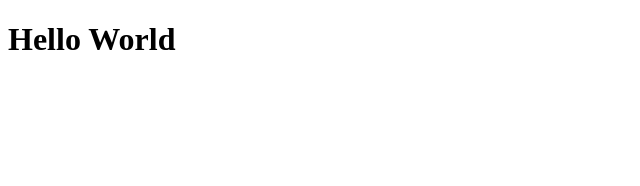
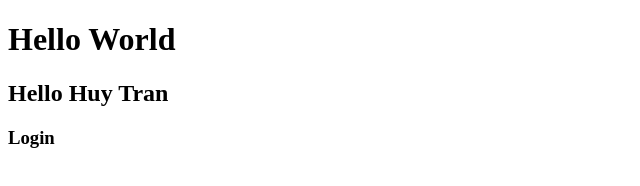
Before and after one commit to huytran56/pnv-huytran, a plain HTML site: page index.html in a window 1280 px wide. Shown: the whole page, without its empty margins (0-640 px from the left). Drawn offline with Linux system fonts and the light colour scheme.

Commit message:
do login

```diff
--- a/index.html
+++ b/index.html
@@ -7,5 +7,7 @@
   </head>
   <body>
     <h1>Hello World</h1>
+    <h2>Hello Huy Tran</h2>
+    <h3>Login</h3>
   </body>
 </html>
```
